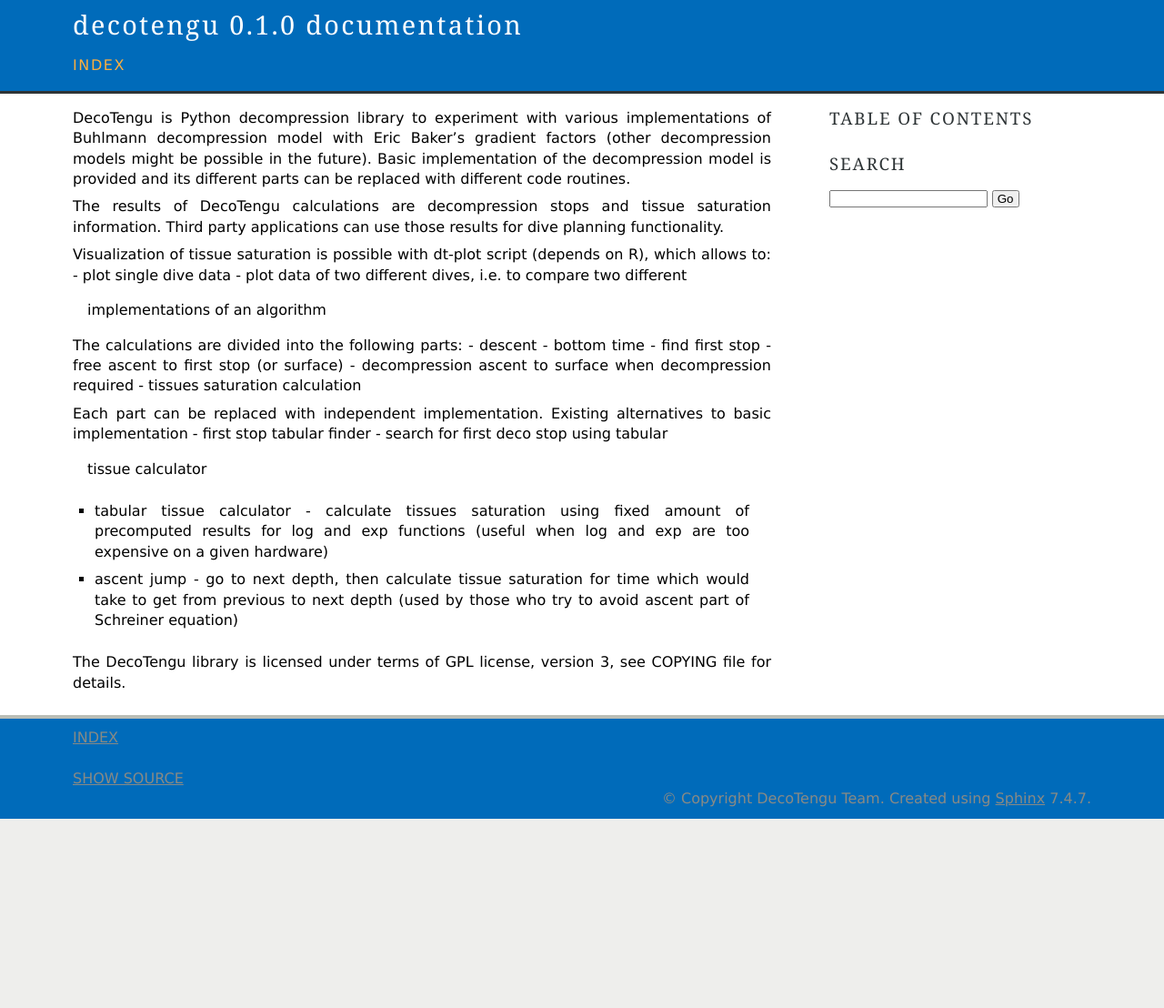
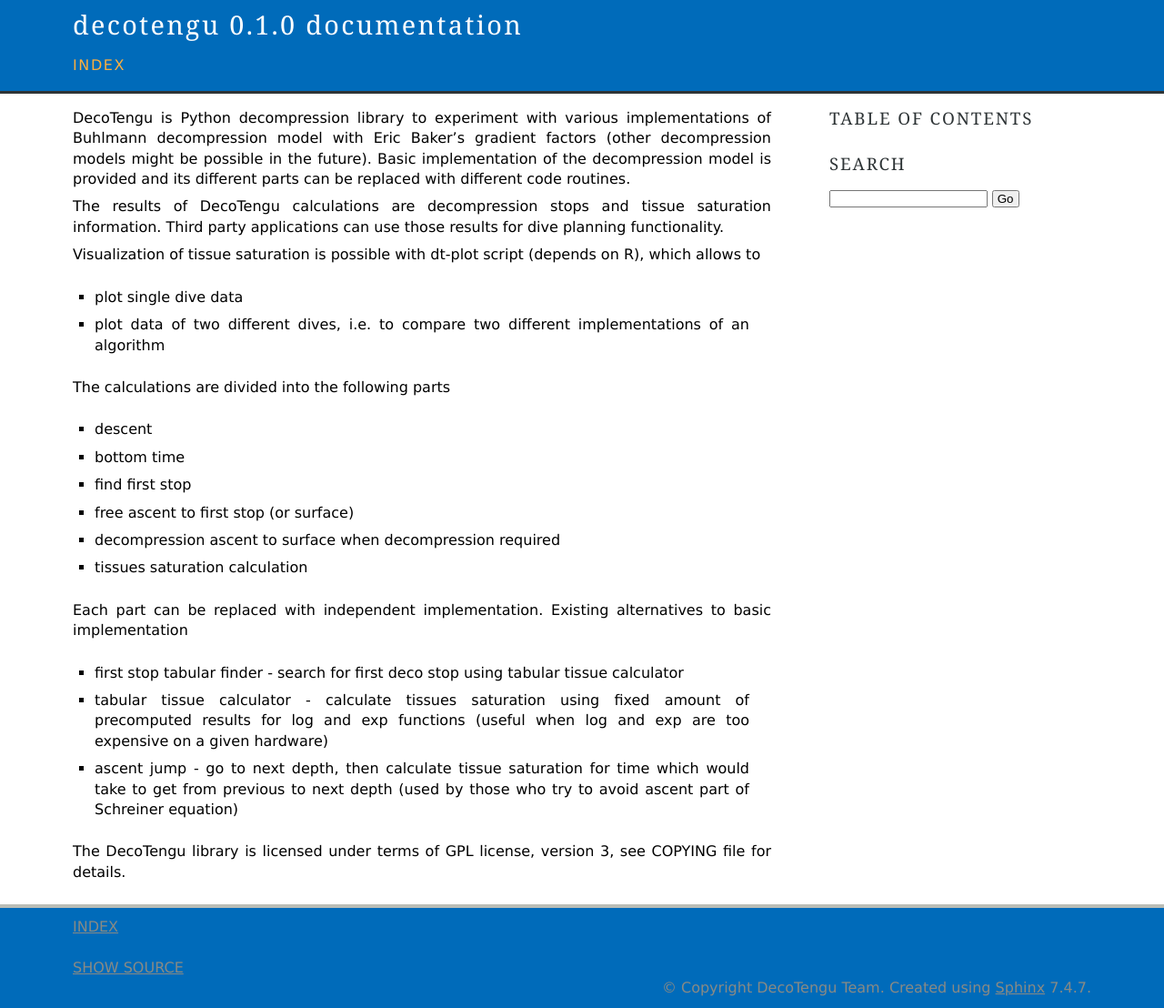
Before and after one commit to gully/decotengu, a Sphinx documentation site: the page built from doc/index.rst, in a window 1280 px wide. Shown: the whole page at 91% size. Built offline with Sphinx 7.4.7, drawn with Linux system fonts in a browser that asks for light colours; before the commit the page ends 900 px from its top, so only the background shows below that.

```diff
--- a/doc/index.rst
+++ b/doc/index.rst
@@ -9,12 +9,14 @@ saturation information. Third party applications can use those results for
 dive planning functionality.
 
 Visualization of tissue saturation is possible with dt-plot script (depends
-on R), which allows to:
+on R), which allows to
+
 - plot single dive data
 - plot data of two different dives, i.e. to compare two different
   implementations of an algorithm
 
-The calculations are divided into the following parts:
+The calculations are divided into the following parts
+
 - descent
 - bottom time
 - find first stop
@@ -24,6 +26,7 @@ The calculations are divided into the following parts:
 
 Each part can be replaced with independent implementation. Existing
 alternatives to basic implementation
+
 - first stop tabular finder - search for first deco stop using tabular
   tissue calculator
 - tabular tissue calculator - calculate tissues saturation using fixed
```
